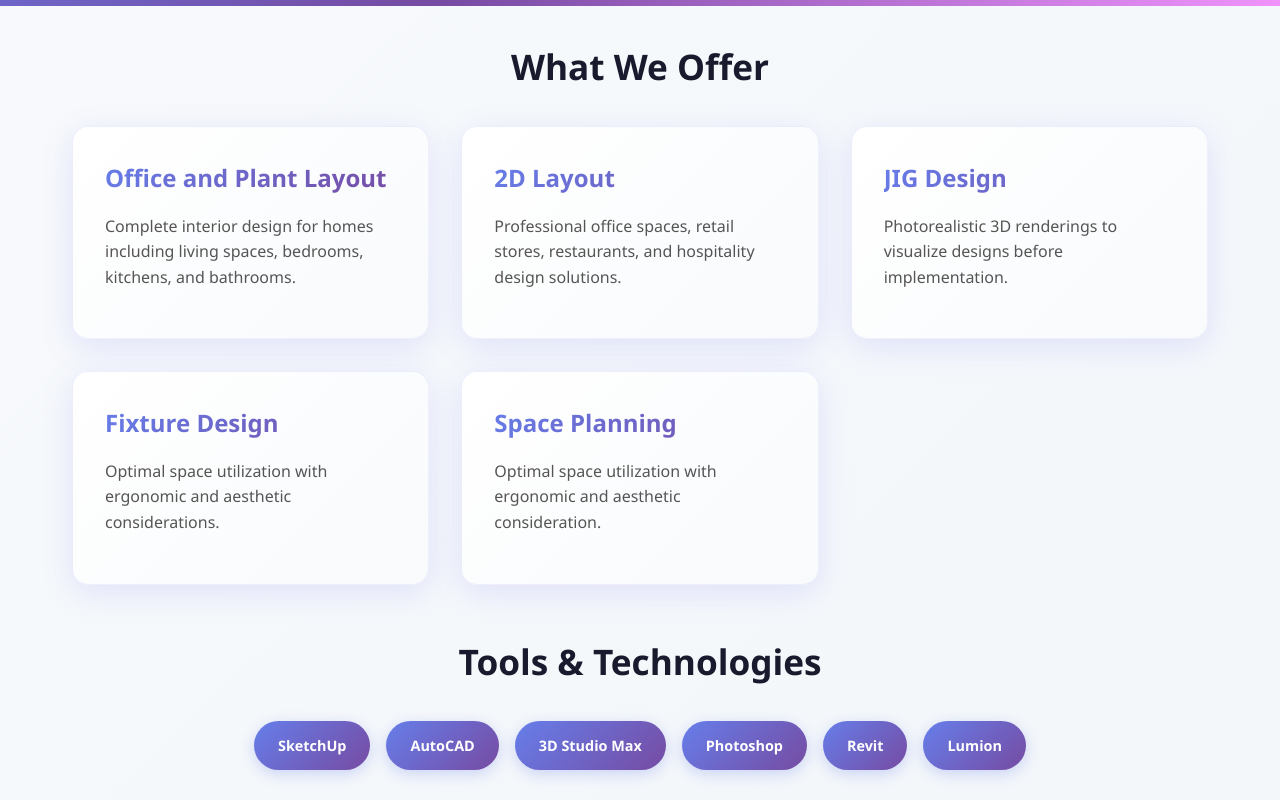
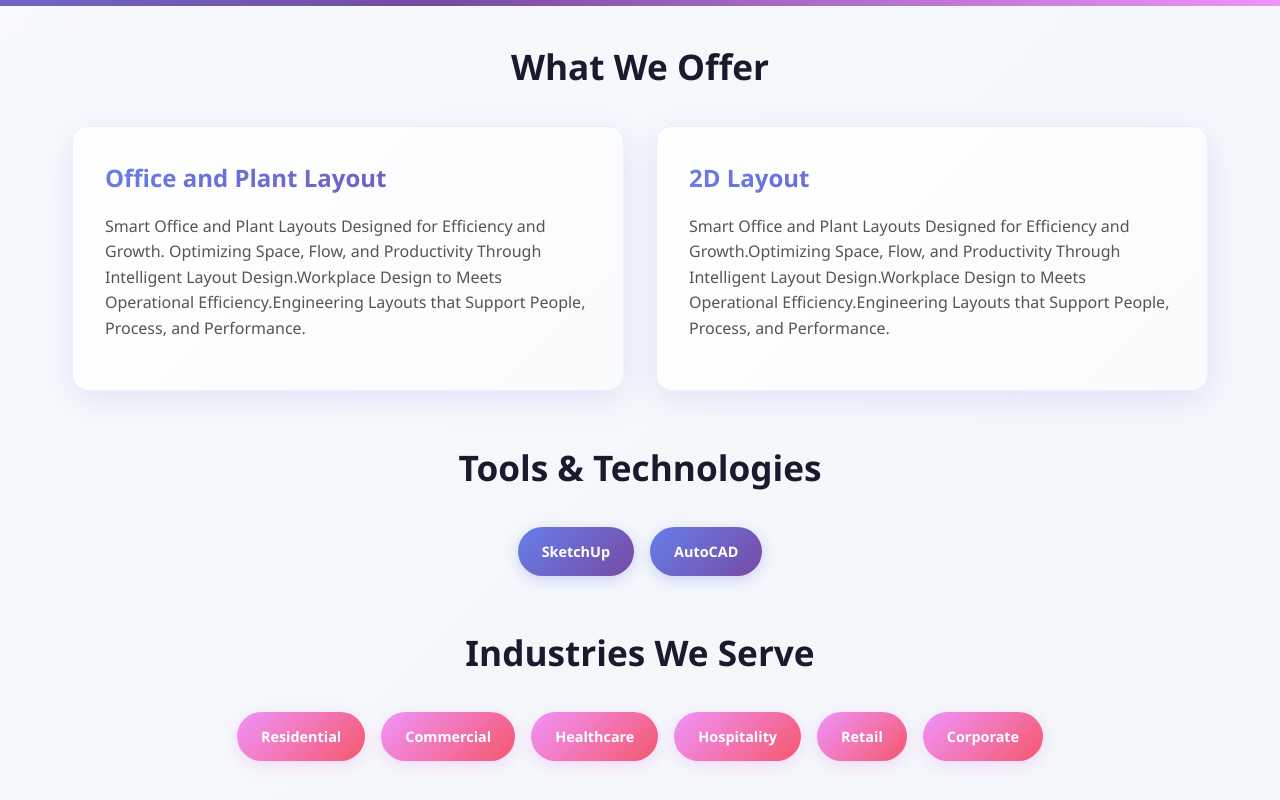
Before and after one commit to Gauravsingh123-aw/Techton, a React (Vite) app: page /services/interior in a window 1280 px wide. Shown: the part 480-1280 px from the top of the page. Built offline with nearby package versions, Linux system fonts and the light colour scheme.

Commit message:
made content changes in Layout and Mechanical design pages

```diff
--- a/src/pages/About.jsx
+++ b/src/pages/About.jsx
@@ -98,7 +98,7 @@ function About() {
                 <li>Office Layout</li>
                 <li>2D Layout</li>
                 <li>Jig Design</li>
-                <li>Fixture Design</li>
+                {/* <li>Fixture Design</li> */}
               </ul>
             </div>
           </div>
--- a/src/pages/ServiceDetail.jsx
+++ b/src/pages/ServiceDetail.jsx
@@ -13,11 +13,11 @@ function ServiceDetail() {
       services: [
         {
           title: "CAD Design",
-          description: "Professional CAD modeling in various software platforms including AutoCAD, CATIA, SolidWorks, and Inventor."
+          description: "CAD solutions built for performance and manufacturability.Accurate designs for reliable manufacturing.Engineering-driven CAD design for real-world applications.Optimized designs. Reduced errors , better results."
         },
         {
           title: "JIG AND FIXTURES DESIGN & DEVELOPMENT",
-          description: "End-to-end product design from concept to prototype, including design optimization and testing."
+          description: "Precision Jig & Fixture Design for Accurate Manufacturing.Designing Jigs and Fixtures for Efficiency, Accuracy, and Reliability."
         },
         {
           title: "Detailed drafting and manufacturing drawings",
@@ -81,27 +81,27 @@ function ServiceDetail() {
       services: [
         {
           title: "Office and Plant Layout",
-          description: "Complete interior design for homes including living spaces, bedrooms, kitchens, and bathrooms."
+          description: "Smart Office and Plant Layouts Designed for Efficiency and Growth. Optimizing Space, Flow, and Productivity Through Intelligent Layout Design.Workplace Design to Meets Operational Efficiency.Engineering Layouts that Support People, Process, and Performance."
         },
         {
           title: "2D Layout",
-          description: "Professional office spaces, retail stores, restaurants, and hospitality design solutions."
+          description: "Smart Office and Plant Layouts Designed for Efficiency and Growth.Optimizing Space, Flow, and Productivity Through Intelligent Layout Design.Workplace Design to Meets Operational Efficiency.Engineering Layouts that Support People, Process, and Performance."
         },
-        {
-          title: "JIG Design",
-          description: "Photorealistic 3D renderings to visualize designs before implementation."
-        },
-        {
-          title: "Fixture Design",
-          description: "Optimal space utilization with ergonomic and aesthetic considerations."
-        },
+        // {
+        //   title: "JIG Design",
+        //   description: "Photorealistic 3D renderings to visualize designs before implementation."
+        // },
+        // {
+        //   title: "Fixture Design",
+        //   description: "Optimal space utilization with ergonomic and aesthetic considerations."
+        // },
 
-        {
-          title: "Space Planning",
-          description: "Optimal space utilization with ergonomic and aesthetic consideration."
-        }
+        // {
+        //   title: "Space Planning",
+        //   description: "Optimal space utilization with ergonomic and aesthetic consideration."
+        // }
       ],
-      tools: ["SketchUp", "AutoCAD", "3D Studio Max", "Photoshop", "Revit", "Lumion"],
+      tools: ["SketchUp", "AutoCAD"],
       industries: ["Residential", "Commercial", "Healthcare", "Hospitality", "Retail", "Corporate"],
       process: "We begin with consultation and space assessment, create 3D visualizations, finalize designs with your feedback, source materials, and manage professional installation."
     }
```
